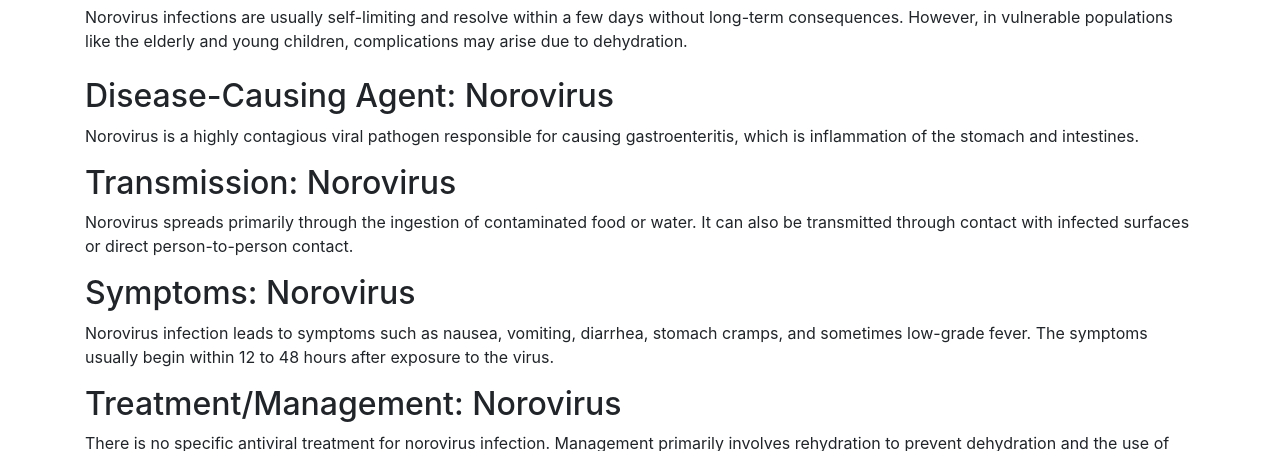
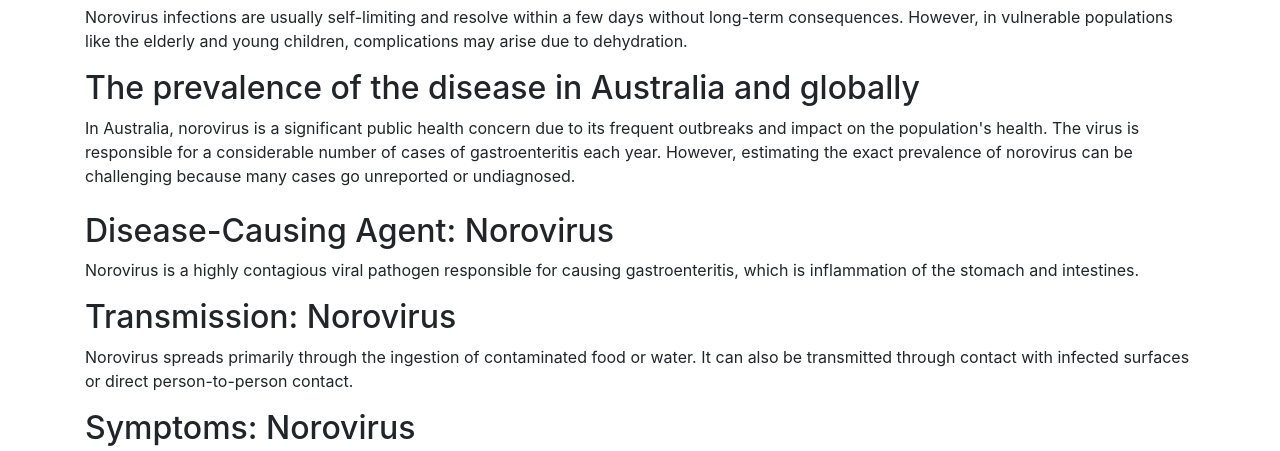
Before and after one commit to CODINGIINGISTHEBEST/Research-Project, a plain HTML site: page norovirus.html in a window 1280 px wide. Shown: the part 649-1100 px from the top of the page. Drawn offline with nearby package versions, Linux system fonts and the light colour scheme.

Commit message:
Update norovirus.html

```diff
--- a/norovirus.html
+++ b/norovirus.html
@@ -60,6 +60,8 @@
     <p>
       Norovirus infections are usually self-limiting and resolve within a few days without long-term consequences. However, in vulnerable populations like the elderly and young children, complications may arise due to dehydration.
     </p>
+      <h2>The prevalence of the disease in Australia and globally</h2>
+      <p>In Australia, norovirus is a significant public health concern due to its frequent outbreaks and impact on the population's health. The virus is responsible for a considerable number of cases of gastroenteritis each year. However, estimating the exact prevalence of norovirus can be challenging because many cases go unreported or undiagnosed.</p>
   </div>
 
   <!-- Footer (Copy from index.html) -->
```
